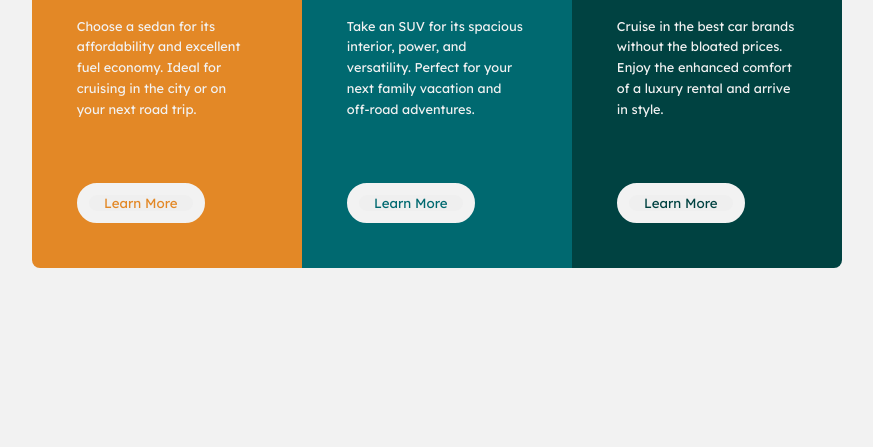
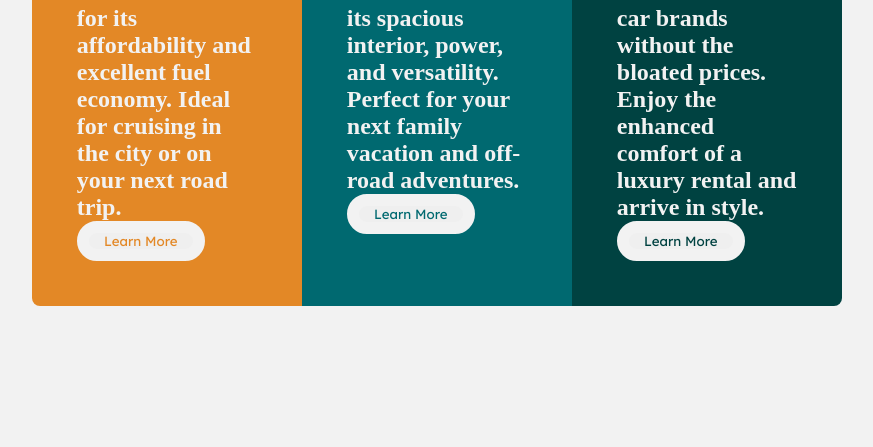
Before and after one commit to x3python/Frontend-Mentor---3-column-preview-card-component, a plain HTML site: page index.html in a window 1280 px wide. Shown: the part 353-800 px from the top of the page, without its empty margins (203-1076 px from the left). Drawn offline with Linux system fonts and the light colour scheme.

Commit message:
Update index.html

```diff
--- a/index.html
+++ b/index.html
@@ -11,22 +11,22 @@
     <section class="cr-yellow">
         <img src="images/icon-sedans.svg" alt="sedans" class="sedans">
         <h1>Sedans</h1>
-        <h3>Choose a sedan for its affordability and excellent fuel economy. Ideal for cruising in the city
-            or on your next road trip.</h3>
+        <h2>Choose a sedan for its affordability and excellent fuel economy. Ideal for cruising in the city
+            or on your next road trip.</h2>
         <a href="#"><button class="yellow">Learn More</button></a>
         </section>
     <section class="cr-aqua">
         <img src="images/icon-suvs.svg" alt="suvs" class="suvs">
         <h1>SUVs</h1>
-        <h3>Take an SUV for its spacious interior, power, and versatility. Perfect for your next family vacation
-            and off-road adventures.</h3>
+        <h2>Take an SUV for its spacious interior, power, and versatility. Perfect for your next family vacation
+            and off-road adventures.</h2>
         <a href="#"><button class="aqua">Learn More</button></a>
     </section>
     <section class="cr-green">
         <img src="images/icon-luxury.svg" alt="luxury" class="luxury">
         <h1>Luxury</h1>
-        <h3>Cruise in the best car brands without the bloated prices. Enjoy the enhanced comfort of a luxury
-            rental and arrive in style.</h3>
+        <h2>Cruise in the best car brands without the bloated prices. Enjoy the enhanced comfort of a luxury
+            rental and arrive in style.</h2>
         <a href="#"><button class="green">Learn More</button></a>
     </section>
     <!-- <footer class="attribution"><br><br>
```
